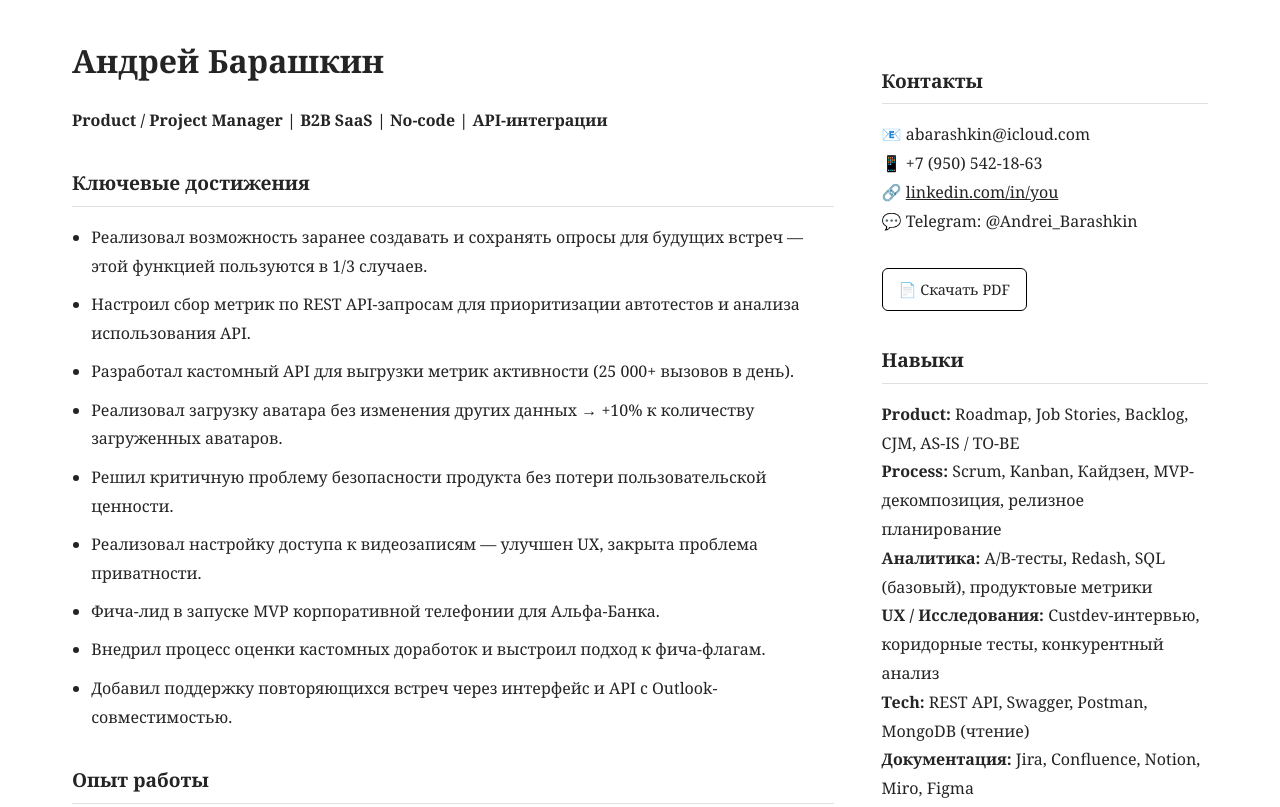
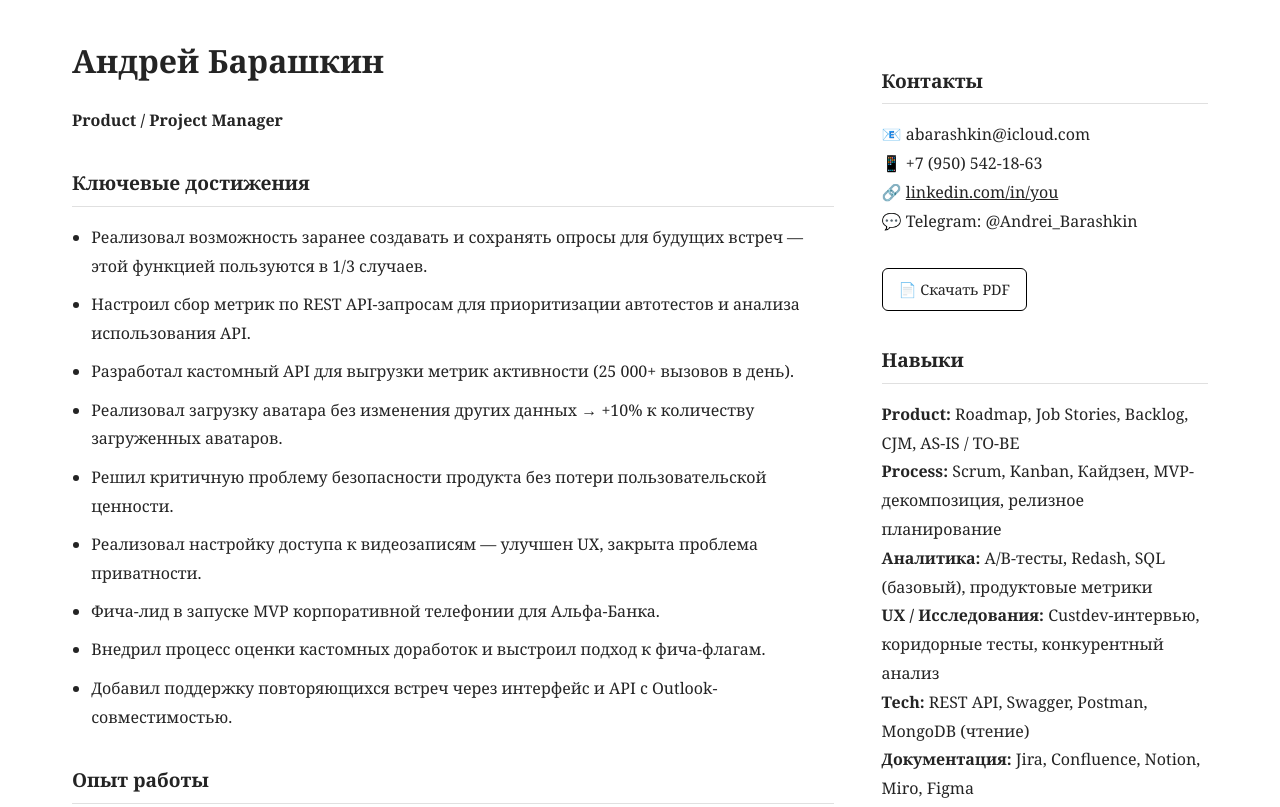
Before and after one commit to barashkinA/CV, a plain HTML site: page index.html in a window 1280 px wide. Shown: the top 807 px of the page. Drawn offline with Linux system fonts and the light colour scheme.

Commit message:
Update index.html

```diff
--- a/index.html
+++ b/index.html
@@ -126,7 +126,7 @@
 <body>
   <div class="main">
     <h1>Андрей Барашкин</h1>
-    <p><strong>Product / Project Manager | B2B SaaS | No-code | API-интеграции</strong></p>
+    <p><strong>Product / Project Manager </strong></p>
 
     <h2>Ключевые достижения</h2>
     <ul>
```
